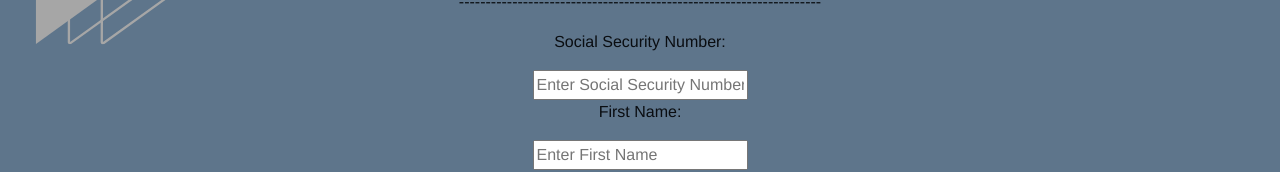
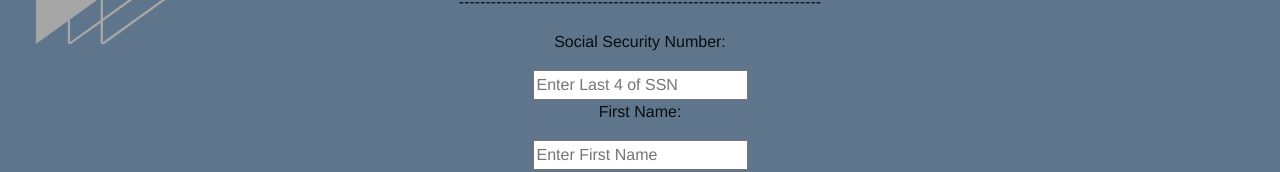
Before and after one commit to jessekotsch/Checkified_e6885_finalproject-, a Vue app in the folder Checkified/: page / in a window 1280 px wide. Shown: the part 164-336 px from the top of the page. Built offline with nearby package versions, Linux system fonts and the light colour scheme; what mcp.js would draw is missing.

Commit message:
updated ssn and year to take 4 digits only

```diff
--- a/Checkified/src/components/candidateHandler.vue
+++ b/Checkified/src/components/candidateHandler.vue
@@ -10,7 +10,12 @@
 
     <div v-if="showForm">
       <p>Social Security Number: {{ ssn }}</p>
-      <input v-model="ssn" placeholder="Enter Social Security Number" />
+      <input
+        v-model="ssn"
+        placeholder="Enter Last 4 of SSN"
+        onkeypress="return event.charCode >= 48 && event.charCode <= 57"
+        maxlength="4"
+      />
       <p>First Name: {{ firstName }}</p>
       <input v-model="firstName" placeholder="Enter First Name" />
       <p>Last Name: {{ lastName }}</p>
--- a/Checkified/src/components/employerHandler.vue
+++ b/Checkified/src/components/employerHandler.vue
@@ -9,7 +9,12 @@
 
     <div v-if="showForm">
       <p>Social Security Number: {{ ssn }}</p>
-      <input v-model="ssn" placeholder="Enter Social Security Number" />
+      <input
+        v-model="ssn"
+        placeholder="Enter Last 4 of SSN"
+        onkeypress="return event.charCode >= 48 && event.charCode <= 57"
+        maxlength="4"
+      />
       <p>
         <br />
         <button
--- a/Checkified/src/components/institutionHandler.vue
+++ b/Checkified/src/components/institutionHandler.vue
@@ -11,13 +11,23 @@
       <p>University: {{ uni }}</p>
       <input v-model="uni" placeholder="Enter University" />
       <p>Social Security Number: {{ ssn }}</p>
-      <input v-model="ssn" placeholder="Enter Social Security Number" />
+      <input
+        v-model="ssn"
+        placeholder="Enter Last 4 of SSN"
+        onkeypress="return event.charCode >= 48 && event.charCode <= 57"
+        maxlength="4"
+      />
       <p>Degree Name: {{ degreeName }}</p>
       <input v-model="degreeName" placeholder="Enter Degree Name" />
       <p>Major: {{ major }}</p>
       <input v-model="major" placeholder="Enter Major" />
       <p>Year: {{ year }}</p>
-      <input v-model="year" placeholder="Enter Year" />
+      <input
+        v-model="year"
+        placeholder="Enter Year"
+        onkeypress="return event.charCode >= 48 && event.charCode <= 57"
+        maxlength="4"
+      />
       <p>GPA: {{ gpa }}</p>
       <input v-model="gpa" placeholder="Enter GPA" />
       <p>
```
